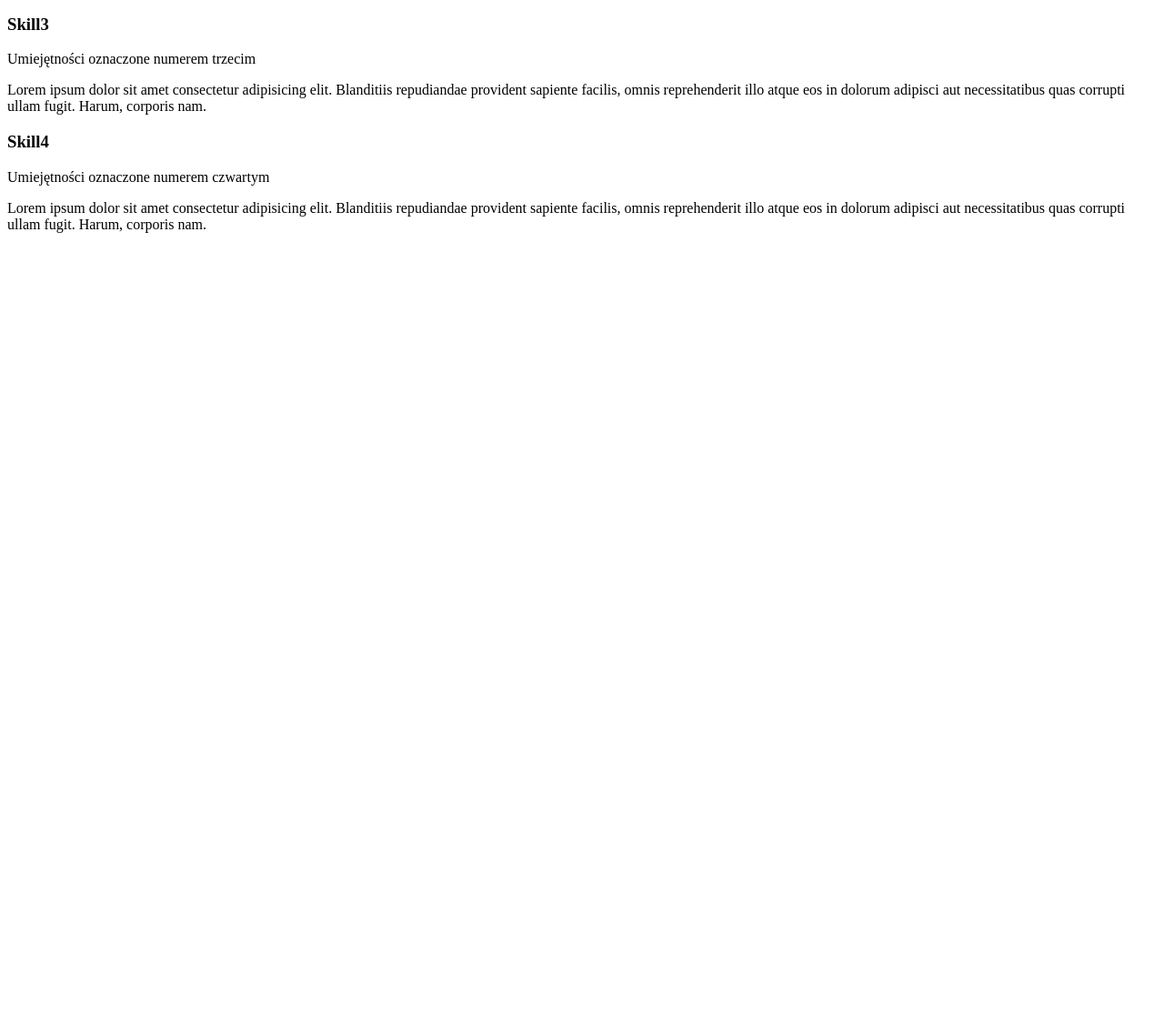
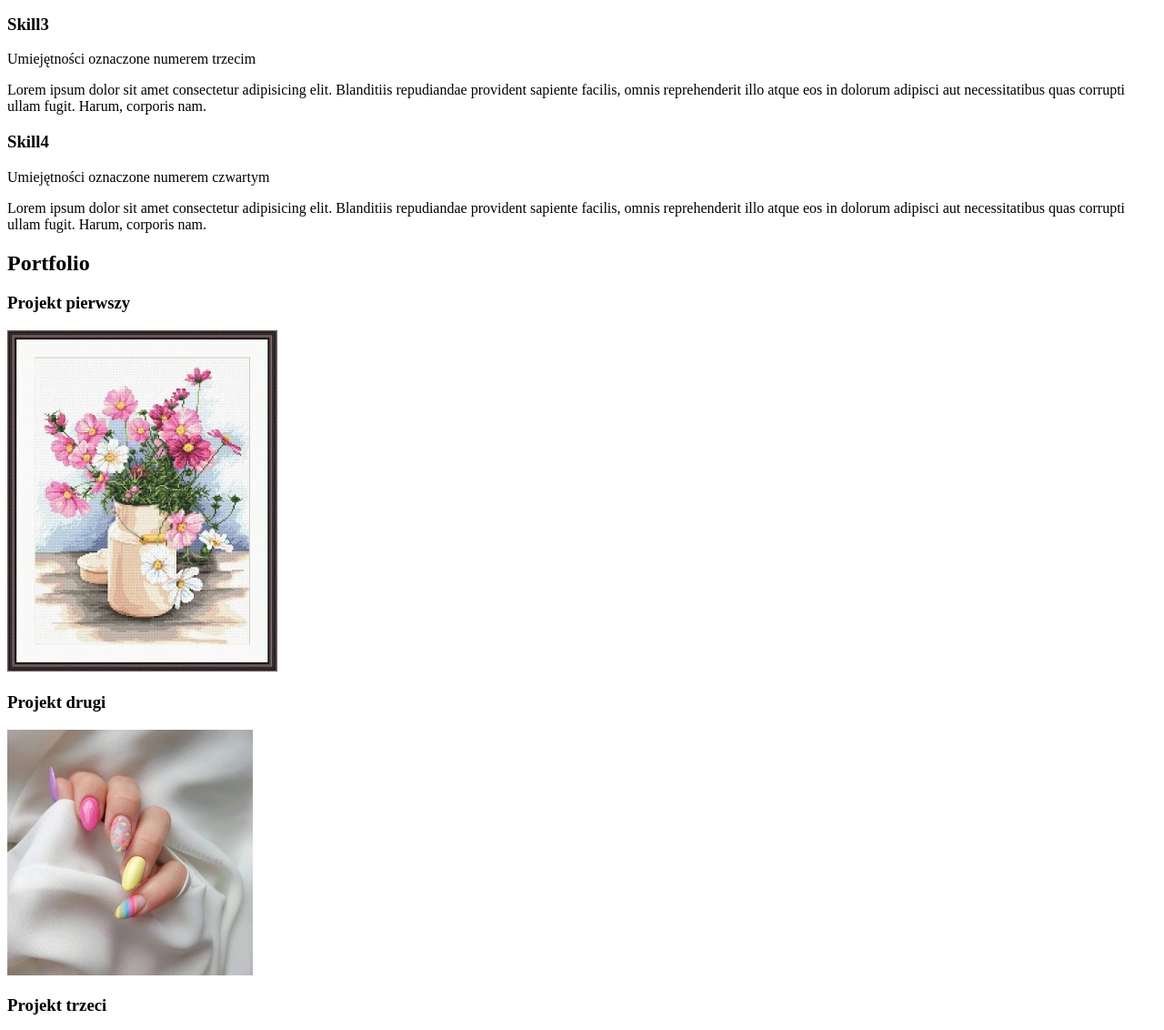
Before and after one commit to tomaszgrazul/zadanie15, a plain HTML site: page index.html in a window 1280 px wide. Shown: the part 501-1633 px from the top of the page at 91% size. Before the commit the page ends 800 px from the top, so only its background shows below. Drawn offline with Linux system fonts and the light colour scheme.

Commit message:
sekcja Portfolio

```diff
--- a/index.html
+++ b/index.html
@@ -60,5 +60,30 @@
         </div>
     </section>
 
+    <section>
+        <header>
+            <h2 id="sekcja3">Portfolio</h2>
+        </header>
+        <div class="portfolio-item">
+            <header>
+                <h3>Projekt pierwszy</h3>
+            </header>
+            <img src="kwiatki.jpg" alt="">
+        </div>
+
+        <div class="portfolio-item">
+            <header>
+                <h3>Projekt drugi</h3>
+            </header>
+                <img src="paznokcie.jpg" alt="">
+        </div>
+
+        <div class="portfolio-item">
+            <header>
+                <h3>Projekt trzeci</h3>
+            </header>
+            <img src="slimaki.jpg" alt="">
+        </div>
+    </section>
 </body>
 </html>
```
Also changed, not shown: kwiatki.jpg (added), paznokcie.jpg (added), slimaki.jpg (added).
